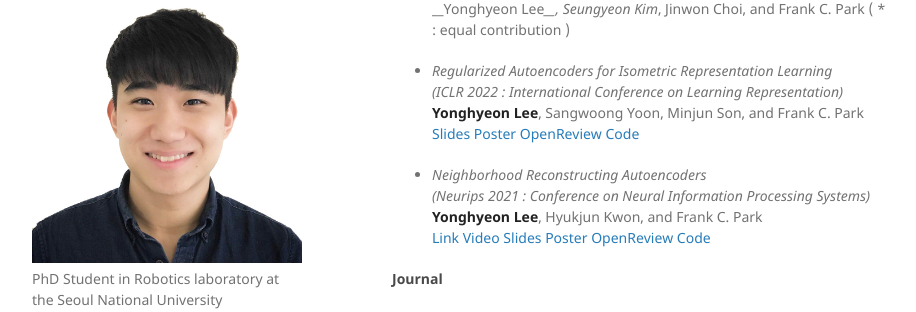
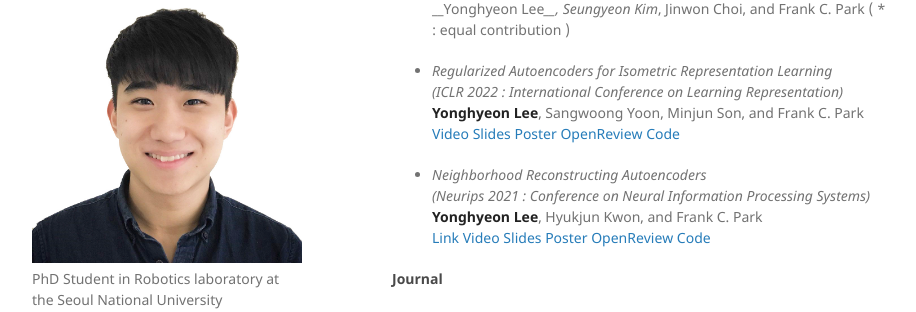
Before and after one commit to Gabe-YHLee/Gabe-YHLee.github.io, a Jekyll site: the page built from index.md, in a window 1280 px wide and 900 px high, scrolled down 494 px. Shown: the part 136-448 px from the top of the window, without its empty margins (178-1094 px from the left). Built offline with Jekyll 4.4.1, drawn with Linux system fonts in a browser that asks for light colours; our own code applies the rules of GitHub Pages for plain Markdown files.

Commit message:
video link added

```diff
--- a/index.md
+++ b/index.md
@@ -29,7 +29,7 @@ __Yonghyeon Lee*__, Seungyeon Kim*, Jinwon Choi, and Frank C. Park ( * : equal c
 + *Regularized Autoencoders for Isometric Representation Learning*
 *(ICLR 2022 : International Conference on Learning Representation)*
 __Yonghyeon Lee__, Sangwoong Yoon, Minjun Son, and Frank C. Park
-[Slides](https://drive.google.com/file/d/1BUaGmK5rUNhWAPOVQ7BvlC3WpKsFM9-z/view?usp=sharing) [Poster](https://drive.google.com/file/d/1Zh3QlURKBN5IV8Rrkjva87-D1567g4Hi/view?usp=sharing) [OpenReview](https://openreview.net/forum?id=mQxt8l7JL04) [Code](https://github.com/Gabe-YHLee/IRVAE-public)
+[Video](https://youtu.be/5bxwtsC6bIE) [Slides](https://drive.google.com/file/d/1BUaGmK5rUNhWAPOVQ7BvlC3WpKsFM9-z/view?usp=sharing) [Poster](https://drive.google.com/file/d/1Zh3QlURKBN5IV8Rrkjva87-D1567g4Hi/view?usp=sharing) [OpenReview](https://openreview.net/forum?id=mQxt8l7JL04) [Code](https://github.com/Gabe-YHLee/IRVAE-public)
 
 + *Neighborhood Reconstructing Autoencoders*
 *(Neurips 2021 : Conference on Neural Information Processing Systems)*
```
